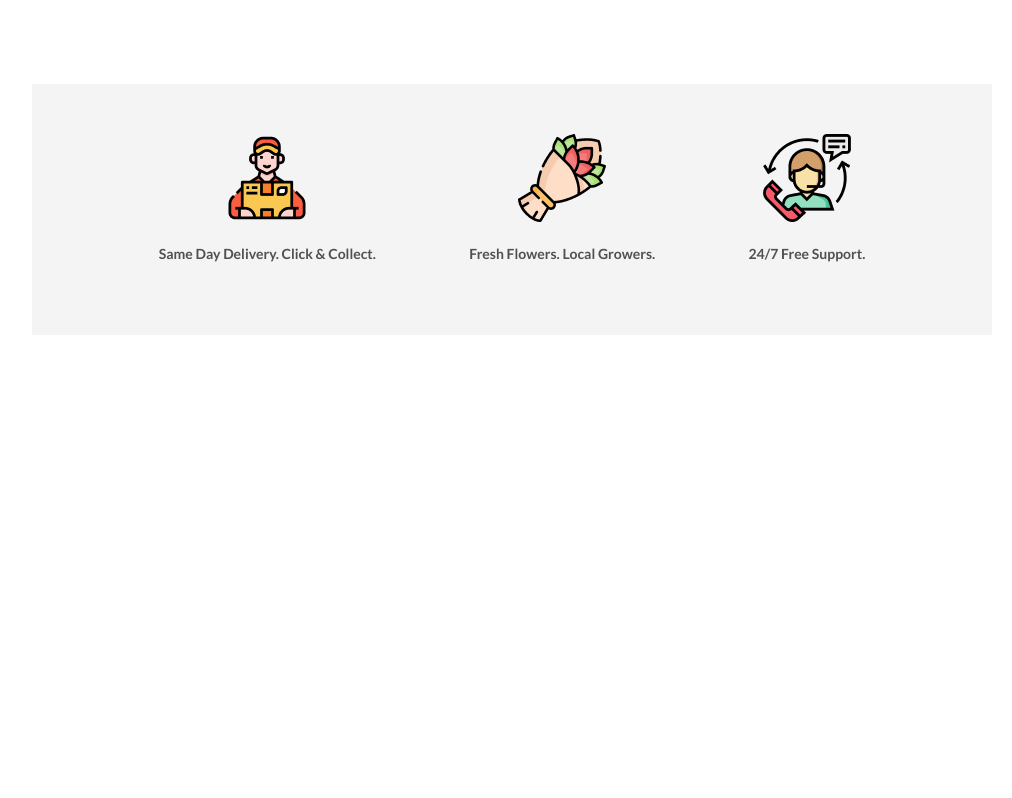
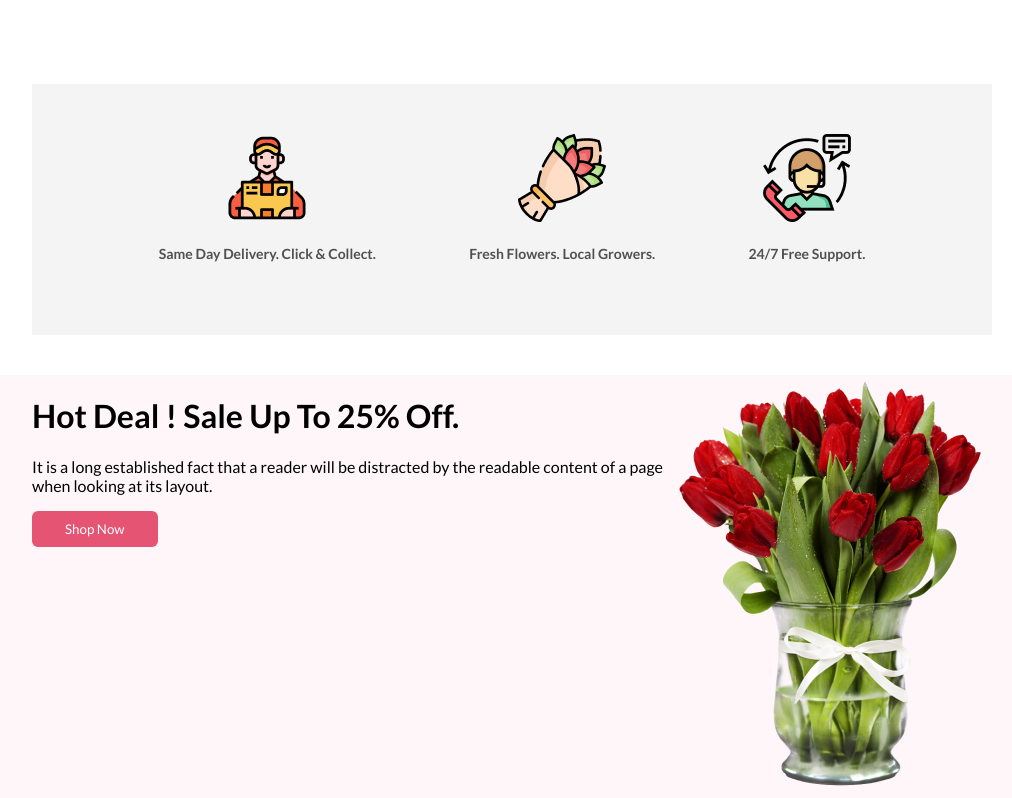
Before and after one commit to Jeem312/FlowerShop, a React (Create React App) app: page / in a window 1280 px wide. Shown: the part 1598-2396 px from the top of the page, without its empty margins (128-1140 px from the left). Before the commit the page ends 1973 px from the top, so only its background shows below. Built offline with nearby package versions, Linux system fonts and the light colour scheme.

Commit message:
completed service section

```diff
--- a/src/Home/Banner.jsx
+++ b/src/Home/Banner.jsx
@@ -3,7 +3,7 @@ import img from '../Flower Asset/pngwing 10.png';
 import banner from '../Styles/Banner.css'
 const Banner = () => {
     return (
-       <div className='conainerColor'>
+       <div className='containerColor'>
          <div className='flexBox'>
            <div className='textbox'>
             <h1 id='banner-tittle'>Let's make beautiful flowers a part of your life.</h1>
--- a/src/Home/HotDeal.jsx
+++ b/src/Home/HotDeal.jsx
@@ -1,9 +1,22 @@
 import React from 'react';
-
+import "../Styles/HotDeal.css"
 const HotDeal = () => {
     return (
-        <div>
-
+        <div className='HotLDeal'>
+          <div className='container'>
+           <div className='contentDiv'>
+             {/* TextDiv */}
+             <div>
+             <h1>Hot Deal ! Sale Up To 25% <span>Off</span>.</h1>
+                  <p>It is a long established fact that a reader will be distracted by the readable content of a page when looking at its layout.</p>
+                  <button className='button'>Shop Now</button>
+                </div>
+            {/* Image Div */}
+               <div>
+                   <img src="../Flower Asset/pngwing 8.png" alt="" />
+               </div>
+           </div>
+            </div>
         </div>
     );
 };
--- a/src/Styles/Banner.css
+++ b/src/Styles/Banner.css
@@ -6,9 +6,7 @@
 
     text-align: left;
 }
-.containerColor{
-    background-color: #E554731A;
-}
+
 .flexBox{
     width: 75%;
    max-width: 1440px;
@@ -18,6 +16,9 @@
 
     gap:10px;
 
+}
+.containerColor{
+    background: rgba(229, 84, 115, 0.05);
 }
 .textbox{
     margin-top: 170px ;
--- /dev/null
+++ b/src/Styles/HotDeal.css
@@ -0,0 +1,6 @@
+.HotLDeal{
+    background: rgba(229, 84, 115, 0.05);
+}
+.contentDiv{
+    display: flex;
+}
```
